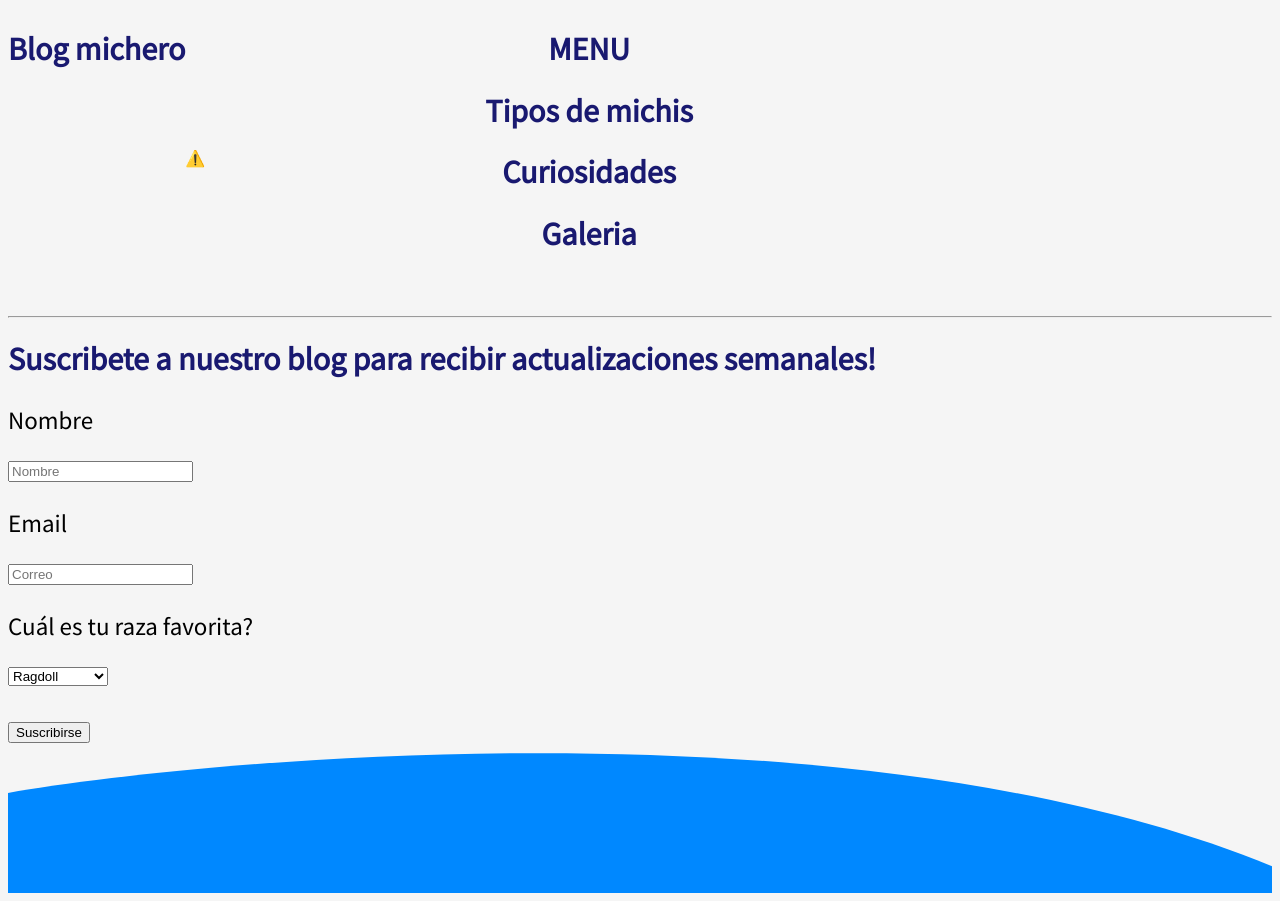
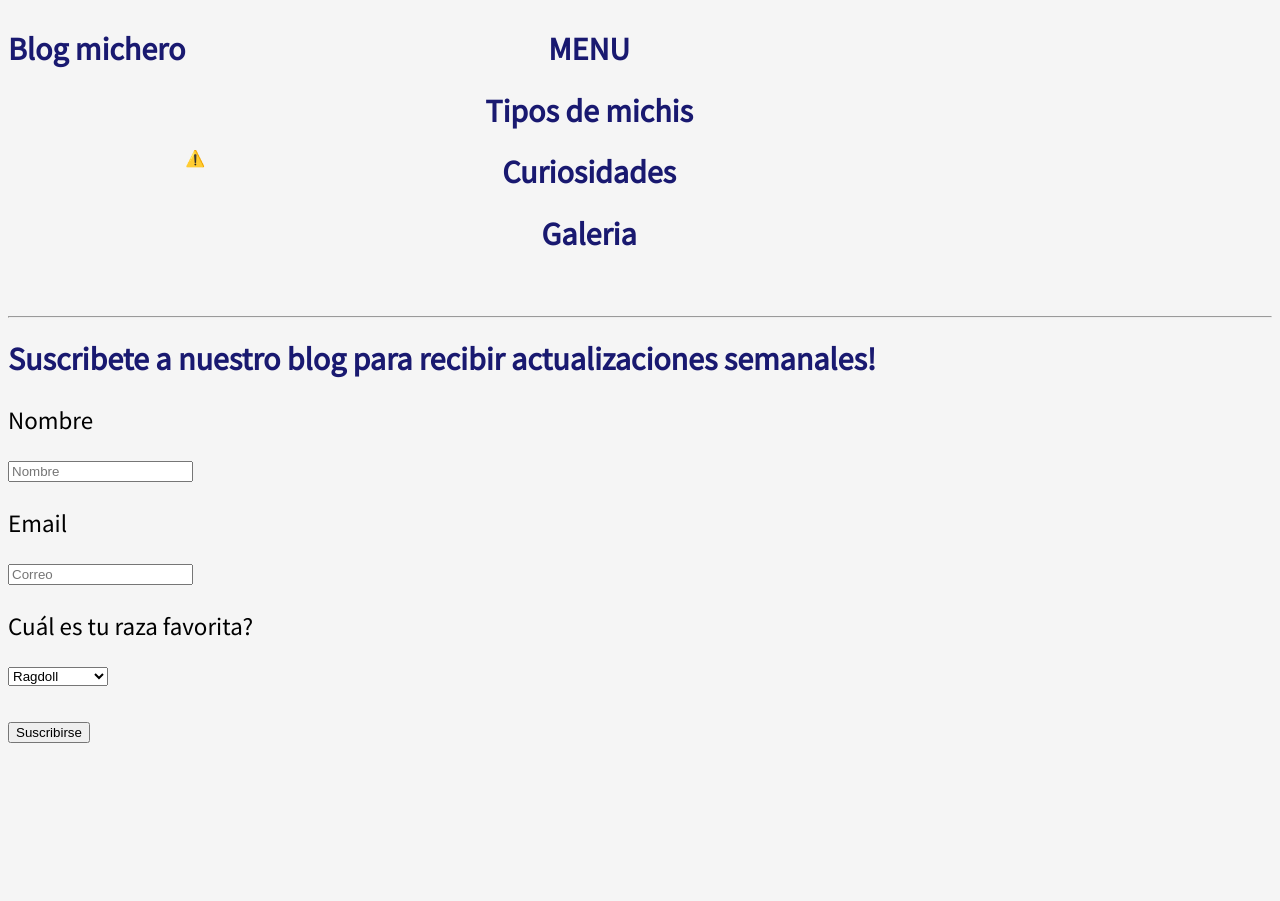
Before and after one commit to sebasmazo/PaginaPlataformas, a plain HTML site: page blog.html in a window 1280 px wide. After the commit the page ends 800 px from the top, so only its background shows below. Drawn offline with nearby package versions, Linux system fonts and the light colour scheme; no server answers.

Commit message:
Sin la ola :(

```diff
--- a/blog.html
+++ b/blog.html
@@ -205,7 +205,6 @@
                 <input type="button" name="submit" id="submit" value="Suscribirse" onclick="obtenerDatos()">
             </form>
         </div>
-        <div style="height: 150px; overflow: hidden;" ><svg viewBox="0 0 500 150" preserveAspectRatio="none" style="height: 100%; width: 100%;"><path d="M0.00,49.98 C79.00,15.30 349.20,-49.98 512.41,136.69 L500.00,150.00 L0.00,150.00 Z" style="stroke: none; fill: #08f;"></path></svg></div>
     </footer>
 </body>
 </html>
```
